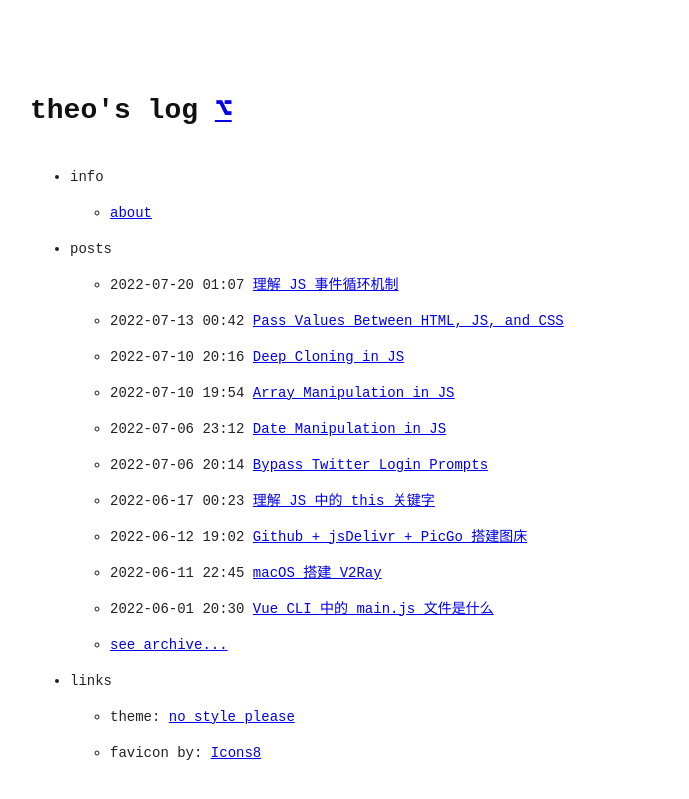
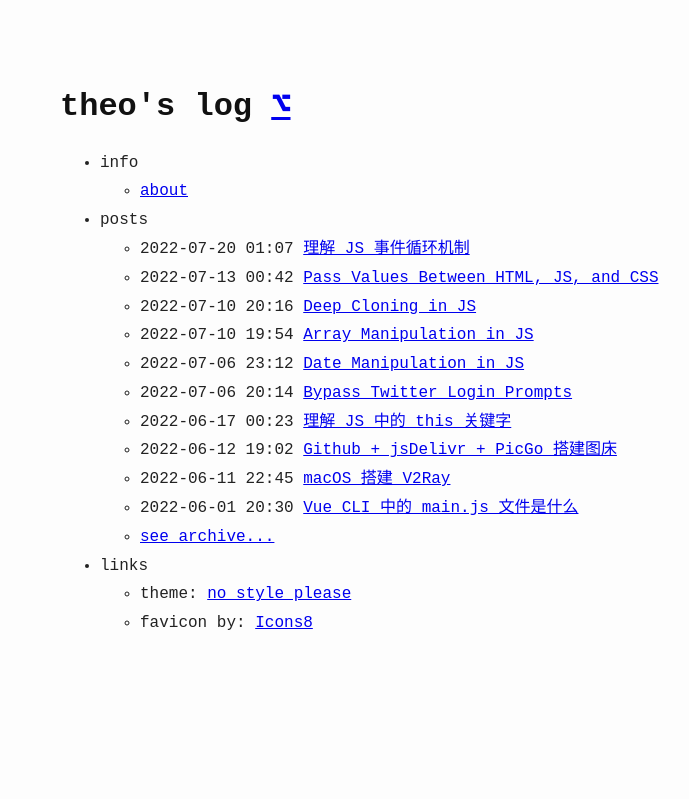
Before and after one commit to toonoisy/toonoisy.github.io, a Jekyll site: the page built from index.md, in a window 1280 px wide. Shown: the top 799 px of the page, without its empty margins (260-949 px from the left). Built offline with Jekyll 4.4.1, drawn with Linux system fonts in a browser that asks for light colours.

Commit message:
adjust layout

```diff
--- a/_sass/no-style-please.scss
+++ b/_sass/no-style-please.scss
@@ -1,5 +1,5 @@
 // user-defined colors
-$bodyBackground: #fff;
+$bodyBackground: #fdfdfd;
 $fontColor: #222;
 $codeBackground: initial;
 $inlineCodeBackground: #ddd;
@@ -13,6 +13,8 @@ $borderColor: #d0d5df;
 
     &.ioda { filter: invert(0); }
   }
+
+  .utterances { filter: invert(1); }
 }
 
 body[theme="dark"] { @include dark-appearance; }
@@ -32,8 +34,8 @@ html { height: 100%; }
 body {
   color: $fontColor;
   font-family: monospace;
-  font-size: 14px;
-  line-height: 2;
+  font-size: 16px;
+  line-height: 1.4;
   margin: 0;
   min-height: 100%;
   overflow-wrap: break-word;
@@ -50,12 +52,19 @@ h2, h3, h4, h5, h6 {
 
 hr { margin: 2rem 0; }
 
-p { margin: 1.5rem 0; }
+p {
+  margin: 1rem 0;
+  a { text-decoration: none; }
+}
 
-li { margin: 0.5rem 0; }
+li {
+  margin: 0.4rem 0;
+
+  p { margin: 0; }
+}
 
 .w {
-  max-width: 700px;
+  max-width: 640px;
   margin: 0 auto;
   padding: 4rem 2rem;
 }
@@ -76,10 +85,7 @@ table, th, td {
   padding: 0.5rem;
 }
 
-pre {
-  font-family: Consolas, Monaco,'Andale Mono', 'Ubuntu Mono', monospace;
-  background: $codeBackground;
-}
+pre { background: $codeBackground; }
 
 code.language-plaintext {
   padding: 0 5px;
```
